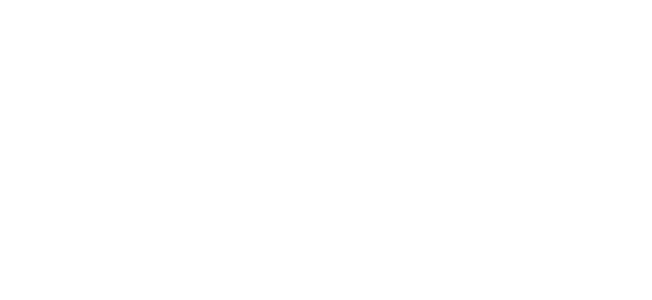
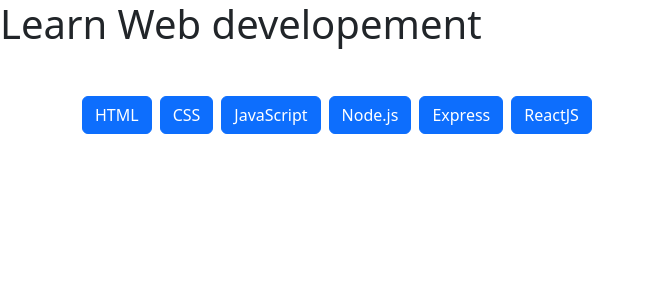
Before and after one commit to lucaconigliaro/react-use-state, a React (Vite) app: page / in a window 1280 px wide. Shown: the top 300 px of the page, without its empty margins (0-652 px from the left). Built offline with nearby package versions, Linux system fonts and the light colour scheme.

Commit message:
feat: Buttons

```diff
--- a/src/App.jsx
+++ b/src/App.jsx
@@ -4,7 +4,20 @@
 
   return (
     <>
-
+      <header className="mb-5">
+        <h1>Learn Web developement</h1>
+      </header>
+      <main>
+        <div className="container">
+          <div className="d-flex flex-wrap gap-2 mb-4">
+          {languages.map((curLanguage) => (
+          <button key={curLanguage.id} className="btn btn-primary">
+            {curLanguage.title}
+          </button>
+        ))}
+          </div>
+        </div>
+      </main>
     </>
   )
 }
```
